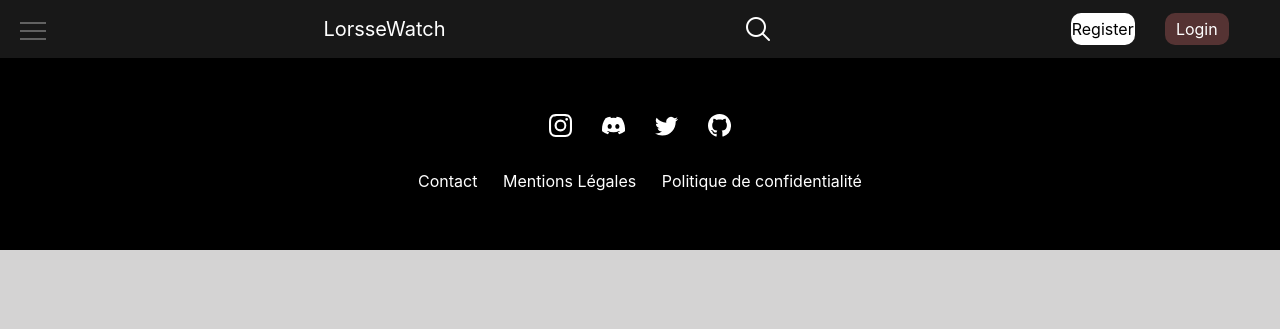
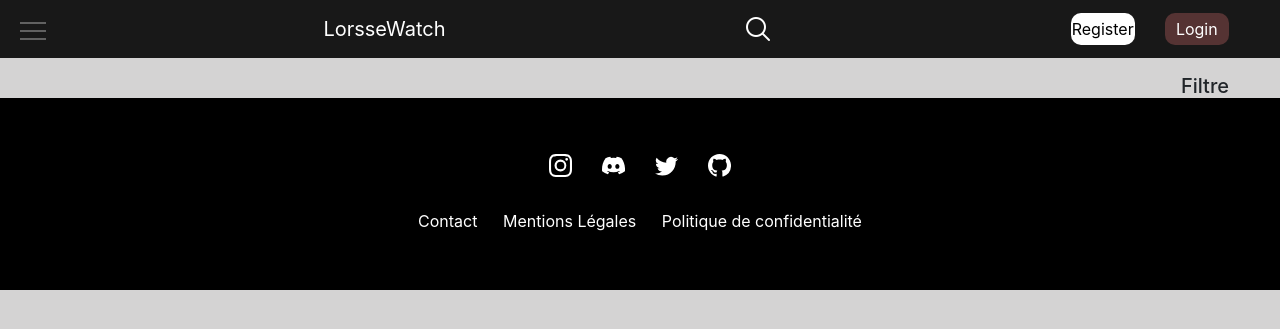
Before and after one commit to LorsseGame/LorsseWatch, a PHP site: page /index.php?Anime in a window 1280 px wide. Shown: the top 329 px of the page. Run offline with PHP 8.4, Linux system fonts and the light colour scheme; data that the repository does not hold is empty; some libraries are stand-ins or nearby versions.

Commit message:
ajoue fonctionaliter anime

```diff
--- a/Controller/ctrl_anime.php
+++ b/Controller/ctrl_anime.php
@@ -0,0 +1,2 @@
+<?php
+$Anime = new Anime;
--- a/View/CSS/style.css
+++ b/View/CSS/style.css
@@ -161,16 +161,13 @@ ul {
     list-style: none;
 }
 
-
-#menu>li {
+#menu > li {
     width: 150px;
     height: 40px;
-
     float: left;
     text-align: center;
     line-height: 40px;
     cursor: pointer;
-
 }
 
 .nav_slide {
@@ -180,7 +177,6 @@ ul {
 #menu li ul a:hover,
 #menu li ul input:hover {
     background-color: red;
-    transition: linear 500ms;
 }
 
 #menu li ul a,
@@ -193,18 +189,11 @@ ul {
     color: white;
 }
 
-
-
 #menu li ul {
     height: 0;
     overflow: hidden;
-    transition: 1s all;
 }
 
-
-#menu li:hover ul {
-    height: 120px;
-}
 
 
 .menu-image {
@@ -746,18 +735,18 @@ body {
     flex: 0;
     margin-left: auto;
     display: flex;
-  align-items: center;
-  justify-content: center;
+    align-items: center;
+    justify-content: center;
 }
 
 .div_bouton_watchlist {
     position: absolute;
-  right: 80px;
-  display: flex;
-  flex-direction: column;
+    right: 80px;
+    display: flex;
+    flex-direction: column;
 }
 
-.Bouton_Delete_Watchlist{
+.Bouton_Delete_Watchlist {
     border: none;
     border-radius: 3px;
     width: 8vw;
@@ -1060,6 +1049,89 @@ body {
     text-align: center;
 }
 
+/* page anime  */
+
+.body_anime {
+    display: flex;
+    flex-direction: column;
+}
+
+.div_anime {
+    display: grid;
+    grid-template-columns: repeat(6, 1fr);
+    grid-auto-rows: minmax(2rem, auto);
+    grid-gap: 3rem;
+
+}
+
+.a_anime img {
+    width: 10vw;
+    height: 15vw;
+}
+
+.conteneur_div_anime {
+    display: flex;
+    justify-content: center;
+}
+#filtre h4{
+display: flex;
+align-items: center;
+justify-content: center;
+}
+
+.h4_filtre_anime {
+    font-size: 20px;
+    margin-top: 1rem;
+    margin-bottom: 0;
+}
+.nav_slide_anime {
+    display: flex;
+    justify-content: flex-end;
+}
+
+ul {
+    margin: 0;
+    padding: 0;
+    list-style: none;
+}
+
+#menu_anime>li {
+    width: 150px;
+    height: 40px;
+    float: left;
+    text-align: center;
+    line-height: 40px;
+    cursor: pointer;
+}
+
+.nav_slide_anime {
+    z-index: 2;
+}
+
+#menu_anime li ul a:active,
+#menu_anime li ul input:active {
+    background-color: red;
+}
+
+#menu_anime li ul a,
+#menu_anime li ul input {
+    display: block;
+    width: 150px;
+    height: 40px;
+    background: black;
+    text-decoration: none;
+    color: white;
+}
+
+#menu_anime li ul {
+    height: 0;
+    overflow: hidden;
+}
+
+#menu_anime li.active ul {
+    height: 120px;
+}
+
 
 
 
--- a/View/JavaScript/script.js
+++ b/View/JavaScript/script.js
@@ -0,0 +1,13 @@
+
+
+
+document.addEventListener('click', function(event) {
+    var menu = document.getElementById('menu_anime');
+    var filter = document.getElementById('filtre');
+
+    if (event.target.closest('#filtre')) {
+        filter.classList.toggle('active');
+    } else if (!event.target.closest('#menu_anime')) {
+        filter.classList.remove('active');
+    }
+});
--- a/View/PHP/anime.php
+++ b/View/PHP/anime.php
@@ -0,0 +1,45 @@
+<body class="body_anime">
+
+    <nav class="nav_slide_anime">
+        <ul id="menu_anime">
+            <li id="filtre"><h4 class="h4_filtre_anime">Filtre</h4>
+                <ul>
+                    <li><a href="index.php?info_profil">Mes Info</a></li>
+                    <?php if ($utilisateur->verif_role()["Code_role"] == 1) { ?>
+                        <li><a href="index.php?admin">Admin</a></li>
+                    <?php } ?>
+                    <form method="post" action="">
+                        <li><input type="submit" value="Déconnexion" name="deconnexion" id=""></li>
+                    </form>
+                </ul>
+            </li>
+        </ul>
+    </nav>
+
+    <div class="conteneur_div_anime">
+        <div class="div_anime">
+            <?php
+            if (empty($_POST['recherche'])) {
+
+                for ($i = 1; $i <= $Anime->nombre_anime()['nombre_anime']; $i++) {
+                    $Anime->setCode($i)  ?>
+
+                    <a class="a_anime" href="index.php?choix&code=<?= $i ?>&saison=1&langue=vostfr">
+                        <img class="image_anime_recherche<?= $i ?>" src="<?= $Anime->information_anime()['image_home'] ?>" alt="">
+                    </a>
+
+                <?php }
+            }
+            if (isset($_POST['recherche'])) {
+
+                foreach ($recherche as $key => $value) {  ?>
+
+                    <a class="a_recherche" href="index.php?choix&code=<?= $value['Code_anime'] ?>&saison=1&langue=vostfr">
+                        <img class="image_anime_recherche" src="<?= $value['image_home'] ?>" alt="">
+                    </a>
+
+            <?php }
+            } ?>
+        </div>
+    </div>
+</body>
```
